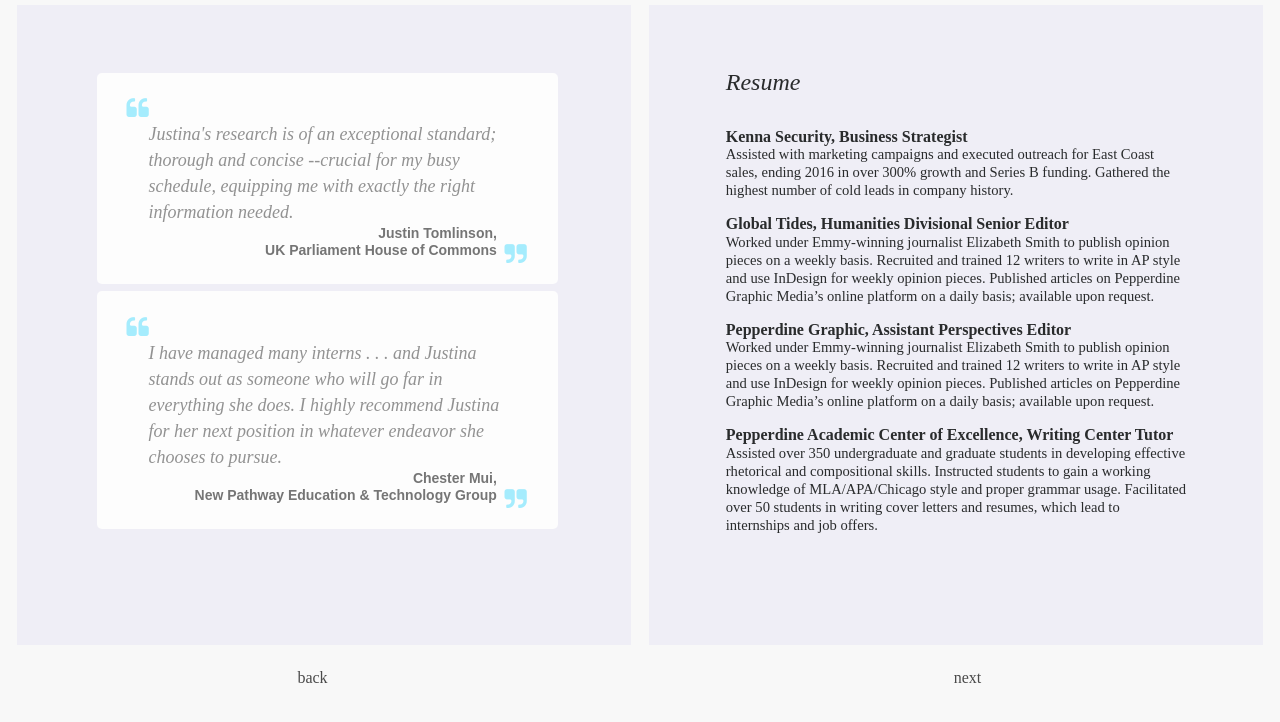
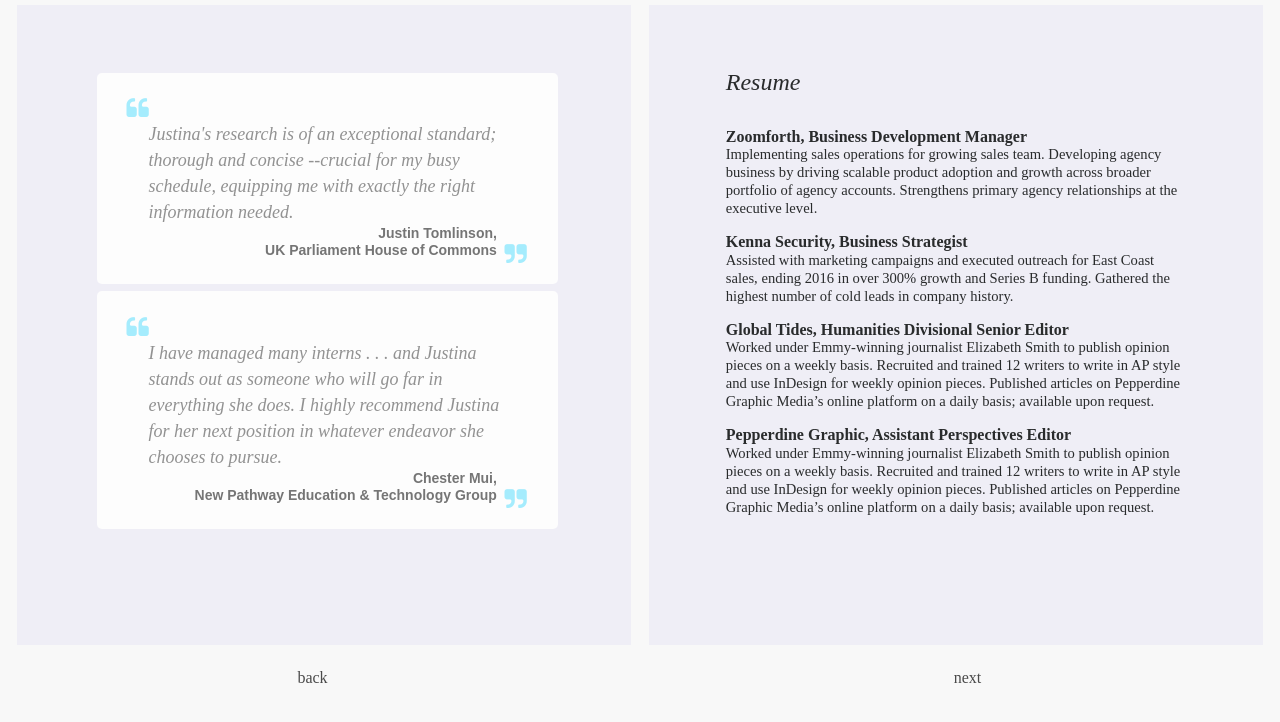
Before and after one commit to huanderwoman/huanderwoman.github.io, a plain HTML site: page resume.html in a window 1280 px wide. Shown: the part 62-784 px from the top of the page. Drawn offline with nearby package versions, Linux system fonts and the light colour scheme; a script that the page names is missing.

Commit message:
Update resume

```diff
--- a/resume.html
+++ b/resume.html
@@ -117,45 +117,29 @@
 
           <h1> Resume </h1>
 
-
           <div class="resume-content">
 
+            <h6>Zoomforth, Business Development Manager</h6>
+            <p>Implementing sales operations for growing sales team. Developing agency business by driving scalable product adoption and growth across broader portfolio of agency accounts. Strengthens primary agency relationships at the executive level.</p>
 
-
-
-              <h6 style="font-weight: bold; margin-bottom: 0"> Kenna Security, Business Strategist </h6>
+            <h6> Kenna Security, Business Strategist </h6>
             <p>Assisted with marketing campaigns and executed outreach for East Coast sales, ending 2016 in over 300% growth and Series B funding. Gathered the highest number of cold leads in company history.</p>
-
-
-
 
             <h6> Global Tides, Humanities Divisional Senior Editor  </h6>
             <p>Worked under Emmy-winning journalist Elizabeth Smith to publish opinion pieces on a weekly basis. Recruited and trained 12 writers to write in AP style and use InDesign for weekly opinion pieces. Published articles on Pepperdine Graphic Media’s online platform on a daily basis; available upon request.</p>
 
-
             <h6> Pepperdine Graphic, Assistant Perspectives Editor </h6>
             <p>Worked under Emmy-winning journalist Elizabeth Smith to publish opinion pieces on a weekly basis. Recruited and trained 12 writers to write in AP style and use InDesign for weekly opinion pieces. Published articles on Pepperdine Graphic Media’s online platform on a daily basis; available upon request.</p>
-
-                <h6> Pepperdine Academic Center of Excellence, Writing Center Tutor </h6>
-                  <p>Assisted over 350 undergraduate and graduate students in developing effective rhetorical and compositional skills. Instructed students to gain a working knowledge of MLA/APA/Chicago style and proper grammar usage. Facilitated over 50 students in writing cover letters and resumes, which lead to internships and job offers.</p>
-
-
-
-
-
-              </div>
-
-
 
           </div>
 
         </div>
 
       </div>
+    </div>
 
 
     <footer class="footer">
-
         <div class="row justify-content-center align-items-top">
           <div class="col-6" id='footer-nav' >
             <a href="./writing.html">
@@ -168,7 +152,6 @@
             </a>
           </div>
         </div>
-
     </footer>
 
 
```
Also changed, not shown: resume2.html (+7 -3 lines). Lines whose indentation alone changed are shown as unchanged.
